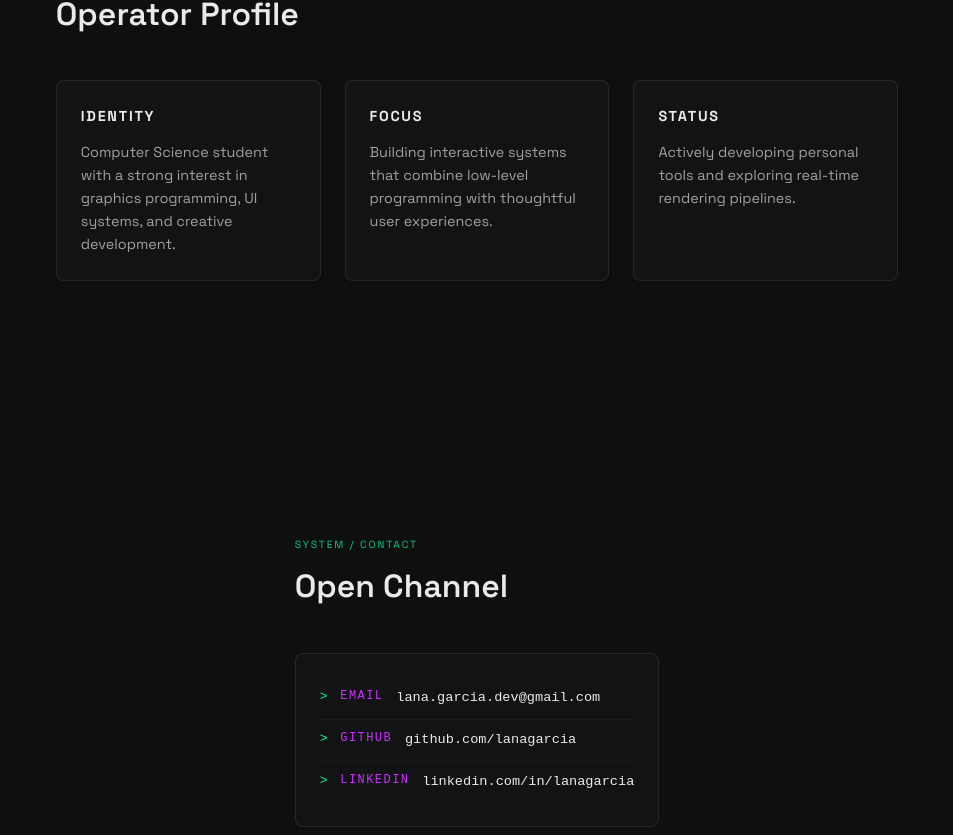
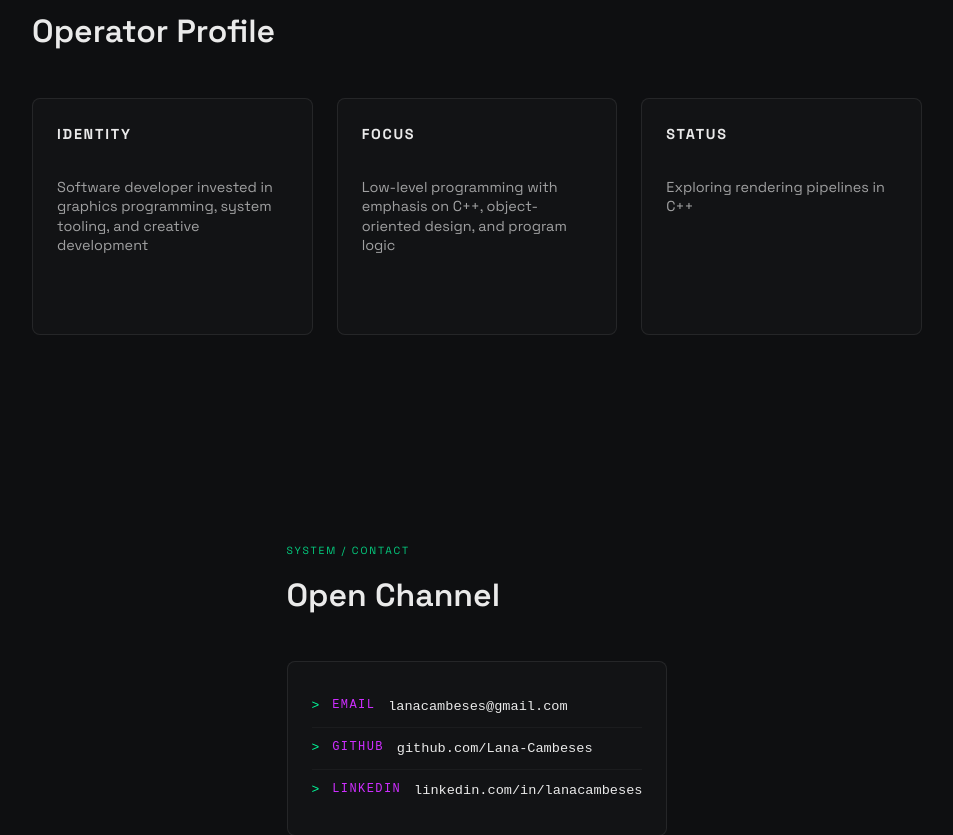
Before and after one commit to Lana-Cambeses/Portfolio, a React (Vite) app in the folder portfolio/: page / in a window 1280 px wide. Shown: the part 1496-2331 px from the top of the page, without its empty margins (179-1132 px from the left). Built offline with nearby package versions, Linux system fonts and the light colour scheme.

Commit message:
Update layout, Hero buttons, and text content

```diff
--- a/portfolio/index.html
+++ b/portfolio/index.html
@@ -1,16 +1,15 @@
-<link rel="preconnect" href="https://fonts.googleapis.com">
-<link rel="preconnect" href="https://fonts.gstatic.com" crossorigin>
-<link href="https://fonts.googleapis.com/css2?family=Space+Grotesk:wght@400;500;600;700&display=swap" rel="stylesheet">
-
-
 <!doctype html>
-<html lang="en">
   <head>
     <meta charset="UTF-8" />
-    <link rel="icon" href="/public/favicon.ico" />
     <meta name="viewport" content="width=device-width, initial-scale=1.0" />
+    <link rel="icon" href="/favicon.ico" />
+    <html lang="en">
+    <link rel="preconnect" href="https://fonts.googleapis.com">
+    <link rel="preconnect" href="https://fonts.gstatic.com" crossorigin>
+    <link href="https://fonts.googleapis.com/css2?family=Space+Grotesk:wght@400;500;600;700&display=swap" rel="stylesheet">
     <title>Lana – Portfolio</title>
   </head>
+
   <body>
     <div id="root"></div>
     <script type="module" src="/src/main.jsx"></script>
--- a/portfolio/src/components/Navbar.jsx
+++ b/portfolio/src/components/Navbar.jsx
@@ -3,7 +3,7 @@ function Navbar() {
     <nav className="navbar">
       <div className="navbar-inner">
         <div className="navbar-logo">
-          <span>Web Portfolio</span>
+          <span>SYSTEM</span>
         </div>
 
         <ul className="navbar-links">
--- a/portfolio/src/index.css
+++ b/portfolio/src/index.css
@@ -436,8 +436,9 @@ section {
 
 .about-grid {
   display: grid;
-  grid-template-columns: repeat(auto-fit, minmax(260px, 1fr));
-  gap: 1.5rem;
+  gap: 24px;
+  grid-template-columns: repeat(3, minmax(0, 1fr));
+  align-items: stretch;
 }
 
 .about-block {
@@ -445,6 +446,7 @@ section {
   border: 1px solid var(--border);
   border-radius: 8px;
   background: rgba(255, 255, 255, 0.02);
+  height: 130%;
 }
 
 .about-block h3 {
@@ -454,7 +456,9 @@ section {
 }
 
 .about-block p {
-  margin-top: 0.8rem;
+  max-width: 25ch;   /* adjust: 30–38ch */
+  line-height: 1.35;
+  margin-top: 2rem;
   font-size: 0.9rem;
   color: var(--muted);
 }
--- a/portfolio/src/pages/Home.jsx
+++ b/portfolio/src/pages/Home.jsx
@@ -37,6 +37,12 @@ function Home() {
 
     const activeProject = projects[activeIndex];
 
+    const scrollToSection = (id) => {
+        const el = document.getElementById(id);
+        if (!el) return;
+        el.scrollIntoView({ behavior: "smooth", block: "start" });
+    };
+
   return (
     <main className="home">
         <section className="hero" id="home">
@@ -53,8 +59,13 @@ function Home() {
                 <p className="hero-tagline"> Graphics · Interface · Creative Coding </p>
 
                 <div className="hero-actions">
-                    <button>View Projects</button>
-                    <button>Contact</button>
+                    <button type="button" onClick={() => scrollToSection("projects")}>
+                        View Projects
+                    </button>
+
+                    <button type="button" onClick={() => scrollToSection("contact")}>
+                        Contact
+                    </button>
                 </div>
             </div>
               <div className="hero-visual glitch-frame">
@@ -119,24 +130,23 @@ function Home() {
             <div className="about-block">
                 <h3>Identity</h3>
                 <p>
-                    Computer Science student with a strong interest in graphics
-                    programming, UI systems, and creative development.
+                    Software developer invested in graphics
+                    programming, system tooling, and creative development
                 </p>
                 </div>
 
                 <div className="about-block">
                 <h3>Focus</h3>
                 <p>
-                    Building interactive systems that combine low-level programming
-                    with thoughtful user experiences.
+                    Low-level programming with emphasis on C++,
+                    object-oriented design, and program logic
                 </p>
                 </div>
 
                 <div className="about-block">
                 <h3>Status</h3>
                     <p>
-                        Actively developing personal tools and exploring real-time
-                        rendering pipelines.
+                        Exploring rendering pipelines in C++
                     </p>
                 </div>
             </div>
@@ -152,19 +162,19 @@ function Home() {
                 <div className="console-line">
                 <span className="console-prompt">&gt;</span>
                 <span className="console-key">EMAIL</span>
-                <span className="console-value">lana.garcia.dev@gmail.com</span>
+                <span className="console-value">lanacambeses@gmail.com</span>
                 </div>
 
                 <div className="console-line">
                 <span className="console-prompt">&gt;</span>
                 <span className="console-key">GITHUB</span>
-                <span className="console-value">github.com/lanagarcia</span>
+                <span className="console-value">github.com/Lana-Cambeses</span>
                 </div>
 
                 <div className="console-line">
                 <span className="console-prompt">&gt;</span>
                 <span className="console-key">LINKEDIN</span>
-                <span className="console-value">linkedin.com/in/lanagarcia</span>
+                <span className="console-value">linkedin.com/in/lanacambeses</span>
                 </div>
             </div>
         </section>
```
